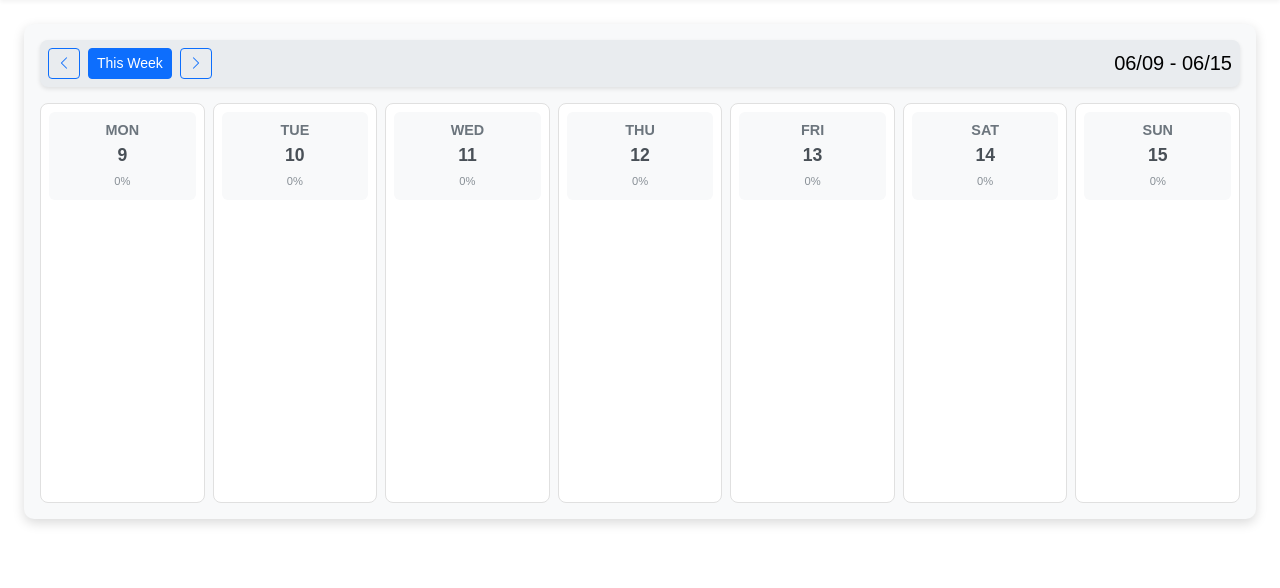
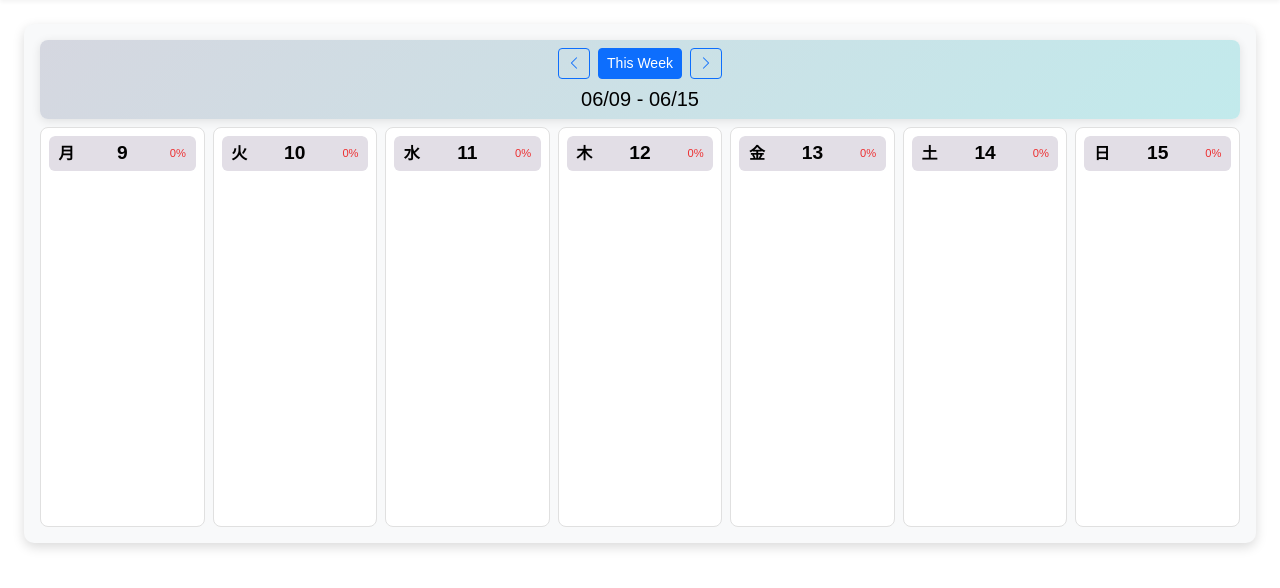
Before and after one commit to francisnguyenanh/QLDA_JEMS, a Flask app: page /todo in a window 1280 px wide. Shown: the part 73-661 px from the top of the page. Run offline with Flask 3, Linux system fonts and the light colour scheme; the visitor is signed in with stand-in values (Sample User, id 1); data that the repository does not hold is empty; some libraries are stand-ins or nearby versions.

Commit message:
Enhance todo.html layout and styling; adjust week header alignment, improve day header design, and update progress bar appearance for better UI experience.

```diff
--- a/templates/todo.html
+++ b/templates/todo.html
@@ -17,21 +17,22 @@
    ================= */
 .week-header {
     display: flex;
-    justify-content: space-between;
-    align-items: center;
-    margin-bottom: 1rem;
-    padding: 0.5rem;
-    background: #e9ecef;
+    flex-direction: column;
+    align-items: center;     /* Căn giữa tất cả elements trong header */
+    margin-bottom: 0.5rem;
+    padding: 0.5rem 0;
+    background: linear-gradient(135deg, #d5d7e0 0%, #c2eaec 100%);
+    color: black;
     border-radius: 8px;
-    position: sticky;
-    top: 0;
-    z-index: 100;
-    box-shadow: 0 2px 4px rgba(0, 0, 0, 0.1);
+    box-shadow: 0 2px 10px rgba(0,0,0,0.1);
 }
 
 .week-navigation {
     display: flex;
+    justify-content: center;
+    align-items: center;
     gap: 0.5rem;
+    margin-bottom: 0.5rem;   /* Khoảng cách với week range */
 }
 
 /* =================
@@ -52,10 +53,9 @@
 
 .day-header {
     text-align: center;
-    padding: 0.5rem;
     background: #f8f9fa;
     border-radius: 6px;
-    margin-bottom: 0.5rem;
+    margin-bottom: 0.2rem;
     cursor: pointer;
     transition: background-color 0.2s;
     position: relative;
@@ -73,35 +73,41 @@
     left: 0;
     height: 100%;
     width: var(--progress-width, 0%);
-    background: linear-gradient(90deg, #d4edda 0%, #c3e6cb 100%);
+    background: #27a8ff;
     transition: width 0.3s ease;
     z-index: 1;
     border-radius: 6px;
+    opacity: 0.5; /* Giảm độ mờ của progress bar */
 }
 
 .day-header-content {
-    position: relative;
-    z-index: 2;
-    color: inherit;
-    transition: color 0.3s ease;
+    display: flex;
+    justify-content: space-between;
+    align-items: center;
+    padding: 0.4rem 0.6rem;
+    background: #e2dee6;
+    color: white;
+    border-radius: 6px 6px 0 0;
+    height: 2.2rem;
 }
 
 .day-name {
-    font-weight: bold;
-    font-size: 0.9rem;
-    color: #6c757d;
+    font-weight: 600;
+    font-size: 1rem;
+    margin: 0;
 }
 
 .day-date {
-    font-size: 1.1rem;
-    font-weight: bold;
-    color: #495057;
+    font-weight: 600;
+    font-size: 1.2rem;
+    margin: 0;
+    text-align: right;               /* Căn phải */
 }
 
 .progress-text {
     font-size: 0.7rem;
     opacity: 0.8;
-    color: #6c757d;
+    color:rgb(240, 4, 4);
 }
 
 .day-progress {
@@ -995,7 +1001,7 @@ function formatDate(date) {
 
 // Get day name
 function getDayName(dayIndex) {
-    const days = ['SUN', 'MON', 'TUE', 'WED', 'THU', 'FRI', 'SAT'];
+    const days = ['日', '月', '火', '水', '木', '金', '土'];
     return days[dayIndex];
 }
 
```
